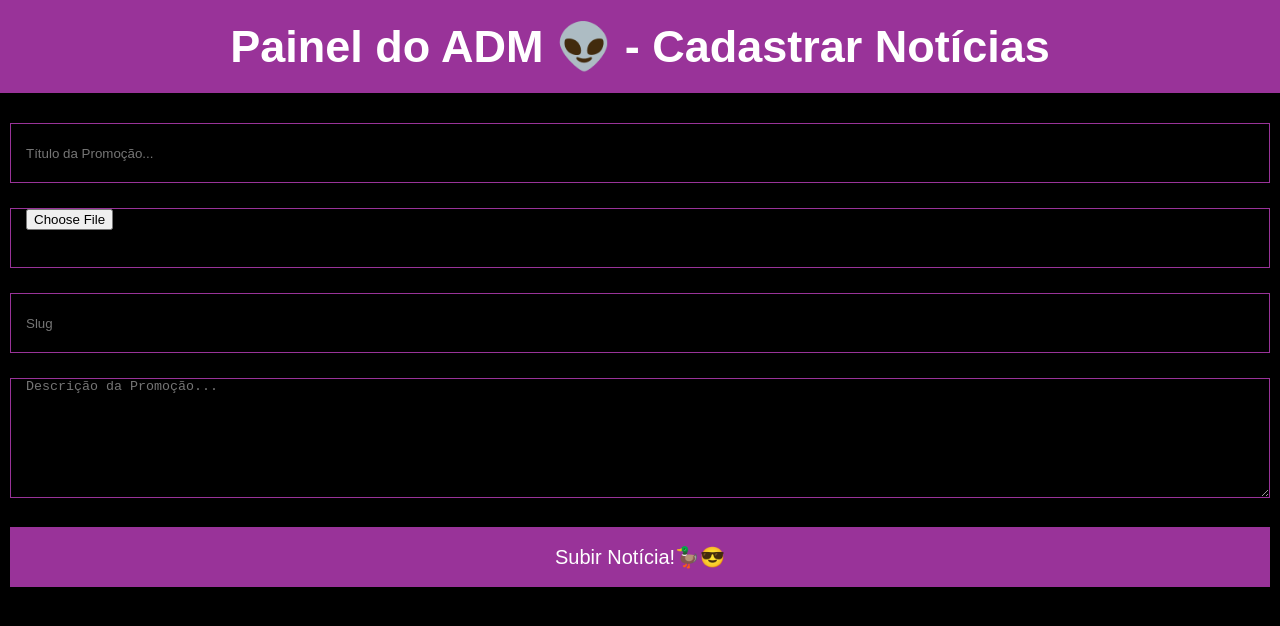
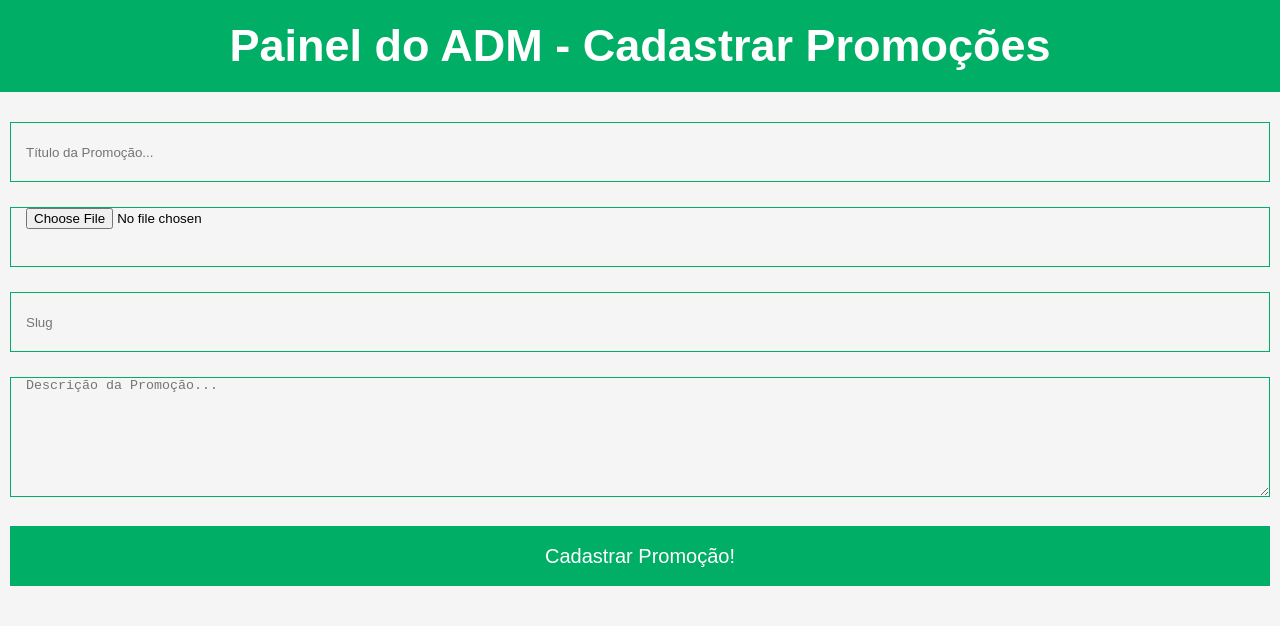
Before and after one commit to gabrielchayb/promo_project, a website: page pages/admin-painel.html in a window 1280 px wide. Drawn offline with Linux system fonts and the light colour scheme.

Commit message:
changing color and login

```diff
--- a/index.js
+++ b/index.js
@@ -144,9 +144,9 @@ var usuarios = [
 
   {
 
-      login: 'vava',
+      login: 'tiago_bbm',
 
-      senha:'1234'
+      senha:'Business#123'
 
   }
 
@@ -160,7 +160,7 @@ app.post('/admin/login',(req,res)=>{
 
       if(val.login == req.body.login && val.senha == req.body.senha){
 
-          req.session.login = "vava";
+          req.session.login = "tiago_bbm";
 
 
 
--- a/pages/admin-painel.html
+++ b/pages/admin-painel.html
@@ -7,7 +7,7 @@
     <title>Painel do ADM!</title>
     <style>
         *{
-            background-color: black;
+            background-color: #f5f5f5;
             margin:0px;
             padding:0px;
             box-sizing: border-box;
@@ -15,7 +15,7 @@
         .header-painel{
             width:100%;
             padding:20px;
-            background-color:#993399;
+            background-color:#00AE65;
             color:white;
             font-family: 'Montserrat', sans-serif;
             font-size: 30px;
@@ -23,7 +23,7 @@
             text-align: center;
         }
         .header-painel h2{
-            background-color: #993399;
+            background-color: #00AE65;
         }
         form{
             padding: 10px;
@@ -35,21 +35,21 @@
             width:100%;
             height:60px;
             padding-left:15px;
-            border: 1px solid #993399;
+            border: 1px solid #00AE65;
         }
         form textarea{
             margin-bottom:25px;
             width:100%;
             height:120px;
             padding-left:15px;
-            border: 1px solid #993399;
+            border: 1px solid #00AE65;
         }
         button {
             float:center;
             width:100%;
             height:60px;
             font-size: 30px;
-            background-color: #993399;
+            background-color: #00AE65;
             border: 0;
             cursor: pointer;
             color:white;
@@ -60,14 +60,14 @@
 </head>
 <body>
     <div class = "header-painel">
-        <h2>Painel do ADM 👽 - Cadastrar Notícias</h2>
+        <h2>Painel do ADM - Cadastrar Promoções</h2>
     </div>
     <form method = "post" action="/admin/cadastro">
         <input type = "text" name = "titulo_noticia" placeholder="Título da Promoção..."/>
         <input type = "file" name = "url_imagem" placeholder="Insira a imagem..."/>
         <input type = "text" name = "slug" placeholder="Slug"/>
         <textarea name = "noticia" placeholder="Descrição da Promoção..."></textarea>
-        <button>Subir Notícia!🦆😎</button> <!---<input type = "submit" name = "acao" placeholder = "enviar noticia"/>-->
+        <button>Cadastrar Promoção!</button> <!---<input type = "submit" name = "acao" placeholder = "enviar noticia"/>-->
     </form>
     <br/><br/>
 
```
Also changed, not shown: pages/admin-login.html (+7 -7 lines).
